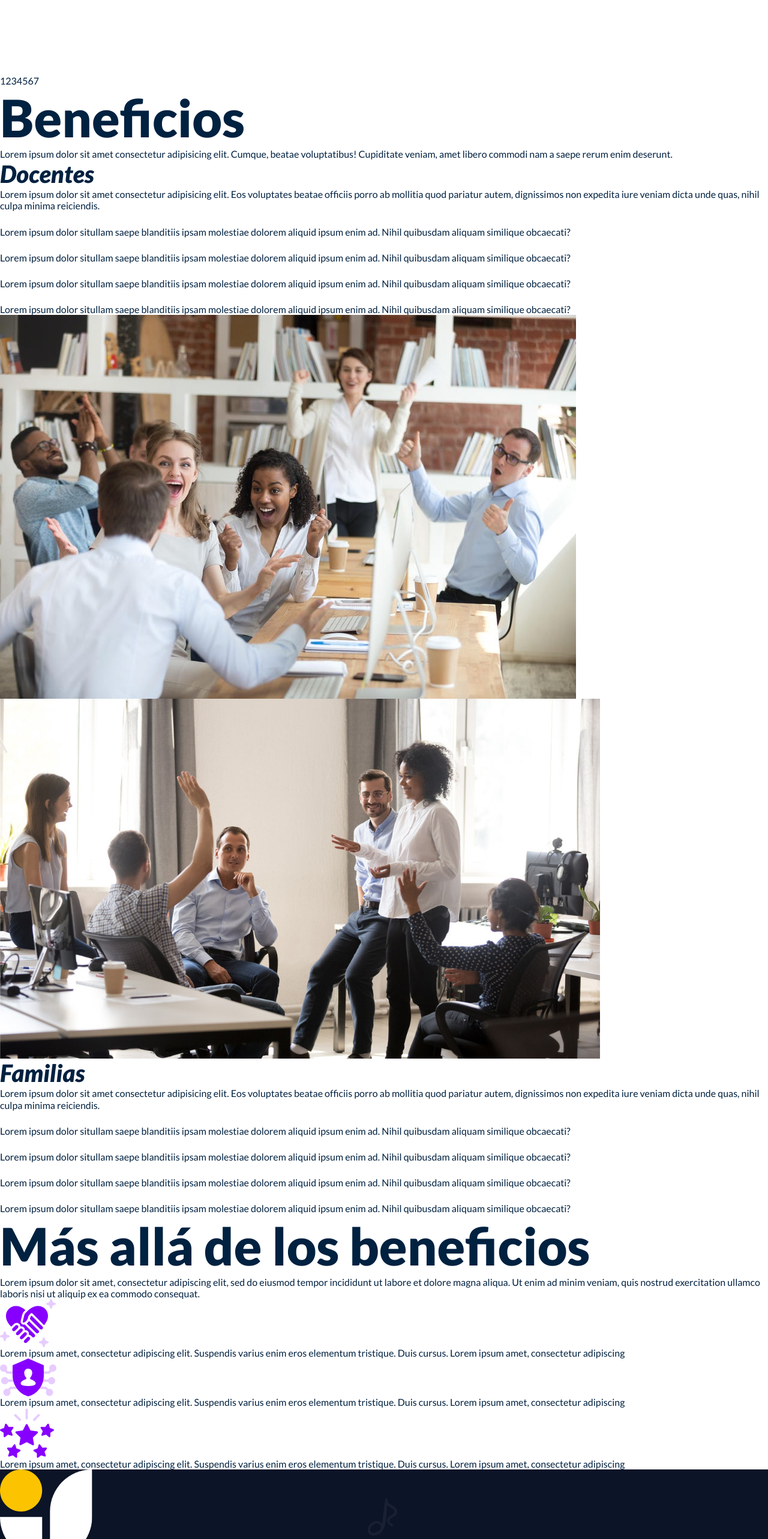
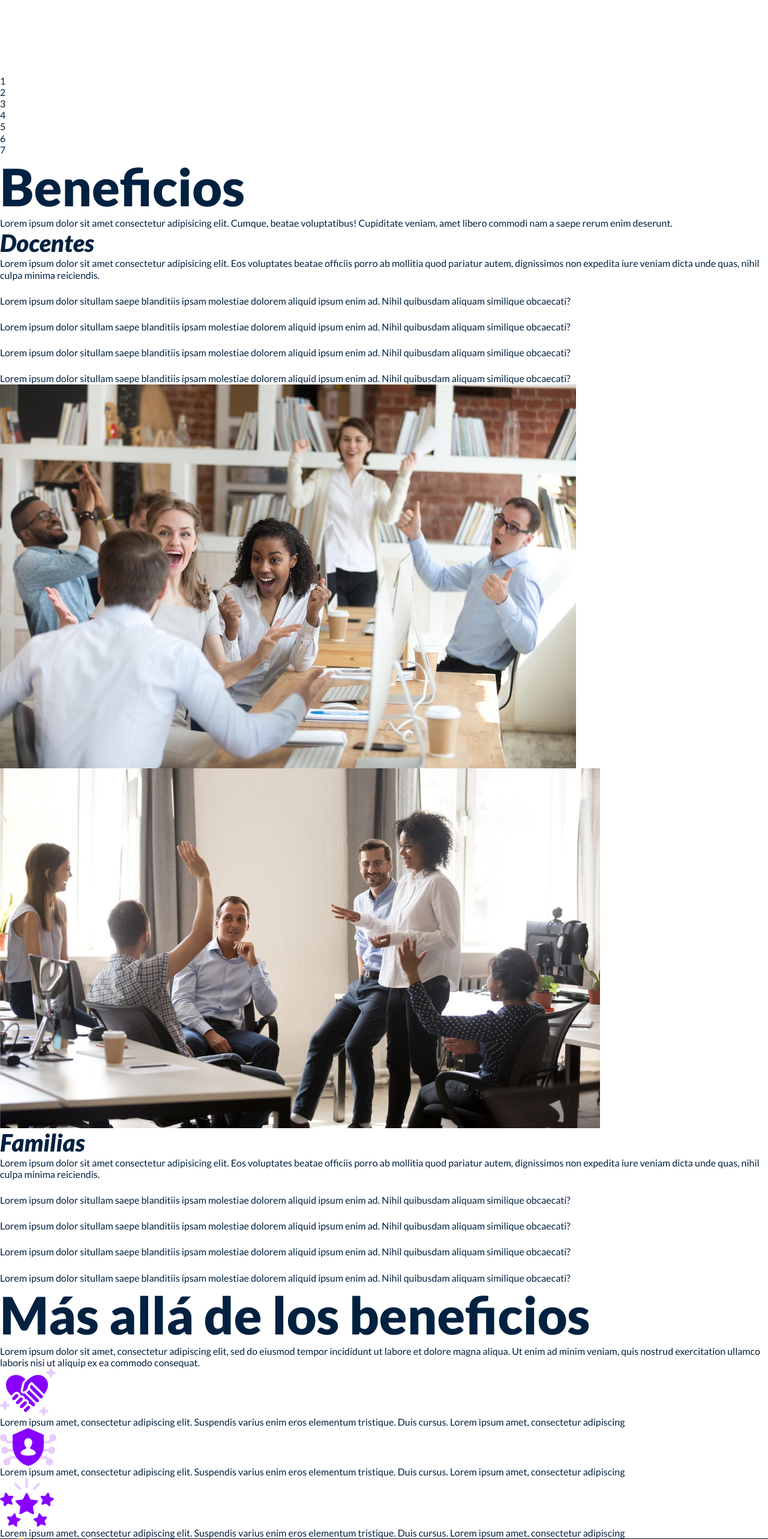
Before and after one commit to ChristDani/InkProject, a React (Vite) app: page / in a window 1280 px wide. Shown: the part 3460-6026 px from the top of the page at 60% size. Built offline with nearby package versions, Linux system fonts and the light colour scheme.

Commit message:
fix-morebenefits

```diff
--- a/src/pages/home/moreBeneficios.tsx
+++ b/src/pages/home/moreBeneficios.tsx
@@ -6,15 +6,14 @@ import Card from "../../components/card";
 const BenefitsSection = () => {
   return (
     <>
-      <div className="absolute bg-purple-100 rounded-t-[100px] min-h-[943px] mt-20 pb-10 flex flex-col items-center w-full left-0 -z-10">
-      </div>
-      <div>
-        <div>
-          <h2 className="text-center lato-black">Más allá de los beneficios</h2>
-          <p className="text-gray-700 mx-48 mt-4 text-center w-[595px]">
+      <div className="absolute bg-purple-100 rounded-t-[100px] min-h-[943px] mt-60 pb-10 flex flex-col items-center w-full left-0 -z-10"></div>
+      <div className="mt-72 right-2">
+        <div className="text-center flex flex-col items-center">
+          <h2 className=" lato-black">Más allá de los beneficios</h2>
+          <p className="text-gray-700 mx-48 mt-4  right-10 w-[595px]">
             Lorem ipsum dolor sit amet, consectetur adipiscing elit, sed do
-            eiusmod tempor incididunt ut labore et dolore magna aliqua. Ut enim ad
-            minim veniam, quis nostrud exercitation ullamco laboris nisi ut
+            eiusmod tempor incididunt ut labore et dolore magna aliqua. Ut enim
+            ad minim veniam, quis nostrud exercitation ullamco laboris nisi ut
             aliquip ex ea commodo consequat.
           </p>
         </div>
--- a/src/pages/home/usabilidadScroll.tsx
+++ b/src/pages/home/usabilidadScroll.tsx
@@ -183,14 +183,14 @@ const UsabilidadScroll = () => {
             </div>
               <div className="absolute  -right-2 transform  flex flex-col space-y-2 my-auto top-1/4 ">
                 {images.map((_, index) => (
-                  <button
+                  <div
                     key={index}
-                    className={`w-[40px] h-[40px] rounded-full ${
+                    className={`w-[40px] h-[40px] text-center p-2 pointer-events-none rounded-full ${
                       index + 1 === parseInt(isView) ? "bg-[#FD1775]" : ""
                     }`}
                   >
                     {index + 1}
-                  </button>
+                  </div>
                 ))}
               </div>
           </div>
```
